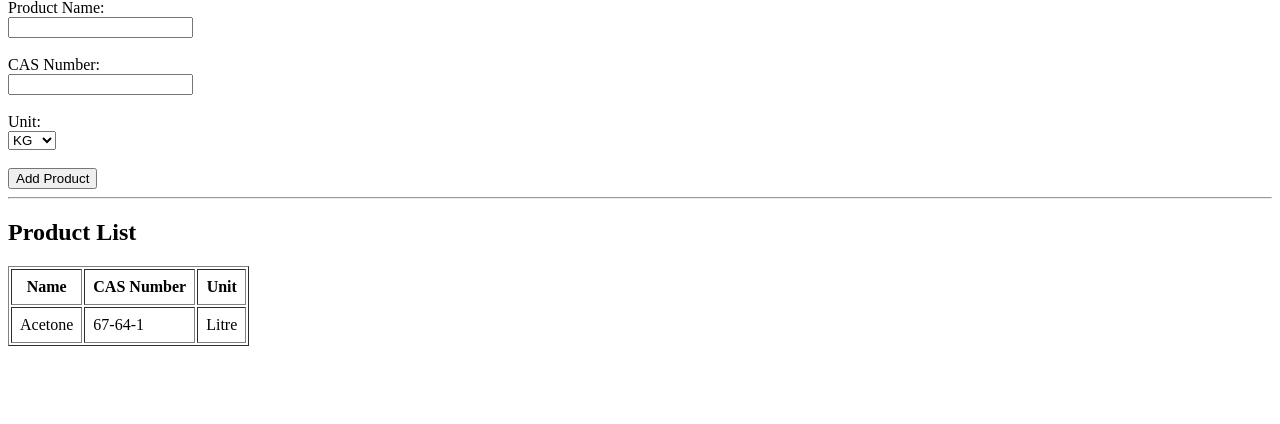
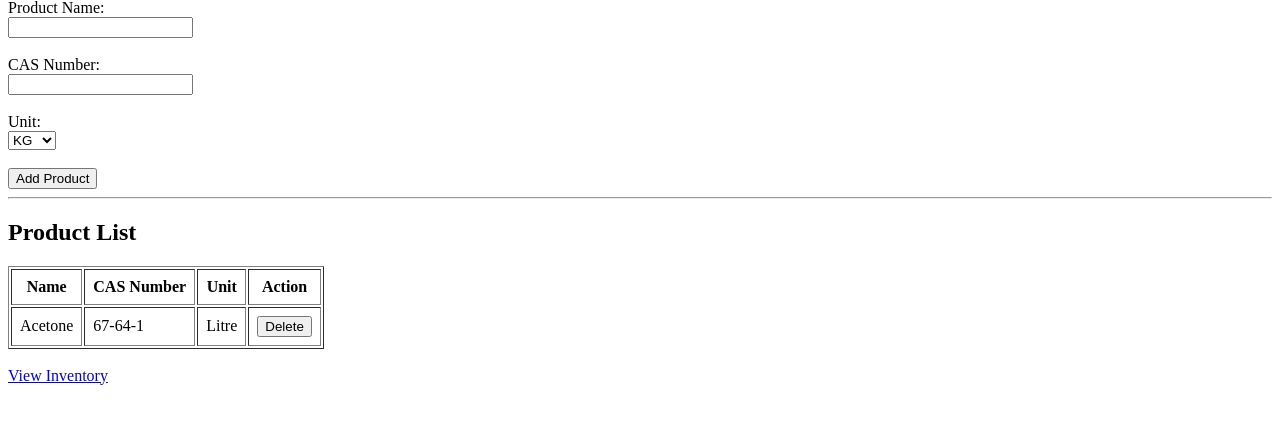
Before and after one commit to Siddharthxyz/inventory-management-system, a Flask app: page /products in a window 1280 px wide. Shown: the part 68-492 px from the top of the page. Run offline with Flask 3, Linux system fonts and the light colour scheme.

Commit message:
Added delete product functionality

```diff
--- a/app.py
+++ b/app.py
@@ -74,6 +74,20 @@ def update_stock(inventory_id):
     db.session.commit()
     return redirect('/inventory')
 
+@app.route('/delete-product/<int:product_id>', methods=['POST'])
+def delete_product(product_id):
+    product = ChemicalProduct.query.get_or_404(product_id)
+
+    # Delete related inventory first (important!)
+    inventory = Inventory.query.filter_by(product_id=product.id).first()
+    if inventory:
+        db.session.delete(inventory)
+
+    db.session.delete(product)
+    db.session.commit()
+
+    return redirect('/products')
+
 if __name__ == '__main__':
     with app.app_context():
         db.create_all()   # creates tables
--- a/templates/products.html
+++ b/templates/products.html
@@ -4,6 +4,7 @@
     <title>Chemical Products</title>
 </head>
 <body>
+
     <h2>Add Chemical Product</h2>
 
     <form method="POST">
@@ -32,6 +33,7 @@
             <th>Name</th>
             <th>CAS Number</th>
             <th>Unit</th>
+            <th>Action</th>
         </tr>
 
         {% for product in products %}
@@ -39,8 +41,18 @@
             <td>{{ product.name }}</td>
             <td>{{ product.cas_number }}</td>
             <td>{{ product.unit }}</td>
+            <td>
+                <form action="/delete-product/{{ product.id }}" method="POST"
+                      onsubmit="return confirm('Are you sure you want to delete this product?');">
+                    <button type="submit">Delete</button>
+                </form>
+            </td>
         </tr>
         {% endfor %}
     </table>
+
+    <br>
+    <a href="/inventory">View Inventory</a>
+
 </body>
 </html>
```
